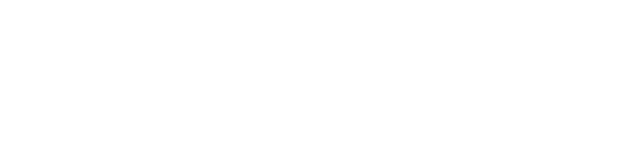
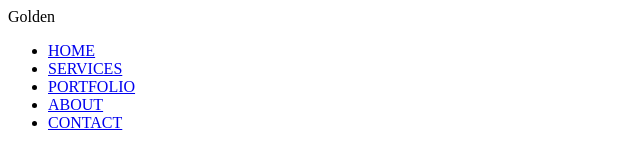
Before and after one commit to Eryk-Dadsi/zadanie-golden, a website: page index.html in a window 1280 px wide. Shown: the whole page, without its empty margins (0-640 px from the left). Drawn offline with Linux system fonts and the light colour scheme.

Commit message:
Add navigation

```diff
--- a/index.html
+++ b/index.html
@@ -11,5 +11,26 @@
 </head>
 
 <body>
-
+    <nav class="navigation">
+        <div>
+            <span>Golden</span>
+            <ul>
+                <li>
+                    <a href="#">HOME</a>
+                </li>
+                <li>
+                    <a href="#">SERVICES</a>
+                </li>
+                <li>
+                    <a href="#">PORTFOLIO</a>
+                </li>
+                <li>
+                    <a href="#">ABOUT</a>
+                </li>
+                <li>
+                    <a href="#">CONTACT</a>
+                </li>
+            </ul>
+        </div>
+    </nav>
 </body>
```
